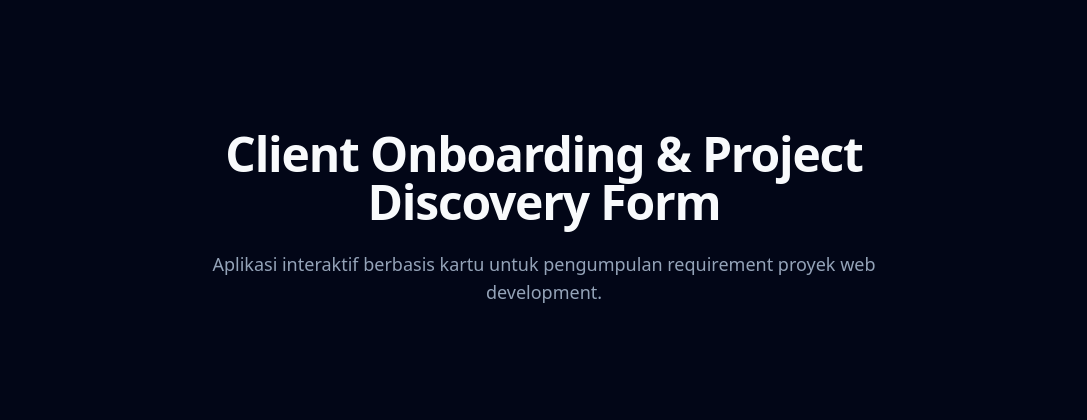
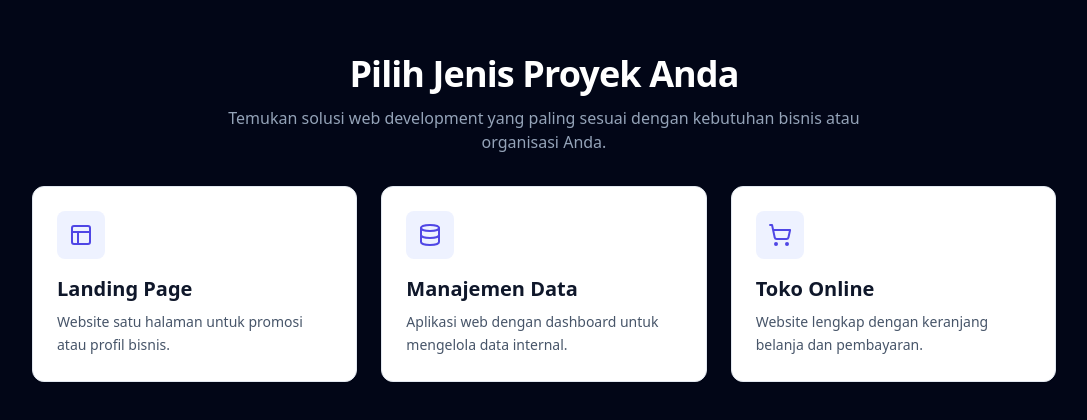
Before and after one commit to indrabaydhowi/client-onboarding-discovery-form, a Next.js app: page / in a window 1280 px wide. Shown: the part 182-602 px from the top of the page, without its empty margins (96-1183 px from the left). Built offline with nearby package versions, Linux system fonts and the light colour scheme.

Commit message:
feat: add project types data and interactive card component

```diff
--- a/src/app/page.tsx
+++ b/src/app/page.tsx
@@ -1,17 +1,33 @@
+import { projectTypes } from '@/config/onboardingData';
+import ProjectCard from '@/components/ui/ProjectCard';
+
 /**
  * HomePage Component
- * Entry point for the Client Onboarding SPA.
+ * Menampilkan grid kartu jenis proyek interaktif.
  */
 export default function HomePage() {
   return (
-    <main class="flex min-h-screen flex-col items-center justify-center p-6 text-center">
-      <div class="max-w-2xl space-y-6">
-        <h1 class="text-4xl font-extrabold tracking-tight sm:text-5xl">
-          Client Onboarding & Project Discovery Form
-        </h1>
-        <p class="text-lg text-slate-400">
-          Aplikasi interaktif berbasis kartu untuk pengumpulan requirement proyek web development.
-        </p>
+    <main className="min-h-screen bg-slate-950 text-slate-50 py-12 px-4 sm:px-6 lg:px-8 flex flex-col items-center justify-center">
+      <div className="max-w-5xl w-full space-y-8">
+        <div className="text-center space-y-3">
+          <h1 className="text-3xl sm:text-4xl font-extrabold tracking-tight text-white">
+            Pilih Jenis Proyek Anda
+          </h1>
+          <p className="text-slate-400 text-base max-w-2xl mx-auto">
+            Temukan solusi web development yang paling sesuai dengan kebutuhan bisnis atau organisasi Anda.
+          </p>
+        </div>
+
+        <div className="grid grid-cols-1 md:grid-cols-3 gap-6">
+          {projectTypes.map((project) => (
+            <ProjectCard
+              key={project.id}
+              title={project.title}
+              description={project.description}
+              iconName={project.icon}
+            />
+          ))}
+        </div>
       </div>
     </main>
   );
--- /dev/null
+++ b/src/components/ui/ProjectCard.jsx
@@ -0,0 +1,27 @@
+import React from 'react';
+import * as Icons from 'lucide-react';
+
+/**
+ * Komponen visual kartu jenis proyek.
+ *
+ * @param {Object} props
+ * @param {string} props.title - Judul jenis proyek
+ * @param {string} props.description - Deskripsi singkat jenis proyek
+ * @param {string} props.iconName - Nama ikon dari Lucide Icons
+ */
+export default function ProjectCard({ title, description, iconName }) {
+  // Mendapatkan komponen ikon Lucide secara dinamis berdasarkan nama
+  const IconComponent = Icons[iconName] || Icons.HelpCircle;
+
+  return (
+    <div className="bg-white border border-slate-200 rounded-xl p-6 shadow-sm hover:shadow-lg transition-all duration-300 hover:-translate-y-1 cursor-pointer flex flex-col gap-4 text-left">
+      <div className="p-3 bg-indigo-50 text-indigo-600 rounded-lg w-fit">
+        <IconComponent className="w-6 h-6" />
+      </div>
+      <div className="space-y-2">
+        <h3 className="text-xl font-bold text-slate-900">{title}</h3>
+        <p className="text-slate-600 text-sm leading-relaxed">{description}</p>
+      </div>
+    </div>
+  );
+}
--- /dev/null
+++ b/src/config/onboardingData.js
@@ -0,0 +1,23 @@
+/**
+ * Data konfigurasi statis untuk jenis proyek onboarding klien.
+ */
+export const projectTypes = [
+  {
+    id: "landing-page",
+    title: "Landing Page",
+    description: "Website satu halaman untuk promosi atau profil bisnis.",
+    icon: "Layout",
+  },
+  {
+    id: "data-management",
+    title: "Manajemen Data",
+    description: "Aplikasi web dengan dashboard untuk mengelola data internal.",
+    icon: "Database",
+  },
+  {
+    id: "e-commerce",
+    title: "Toko Online",
+    description: "Website lengkap dengan keranjang belanja dan pembayaran.",
+    icon: "ShoppingCart",
+  },
+];
```
